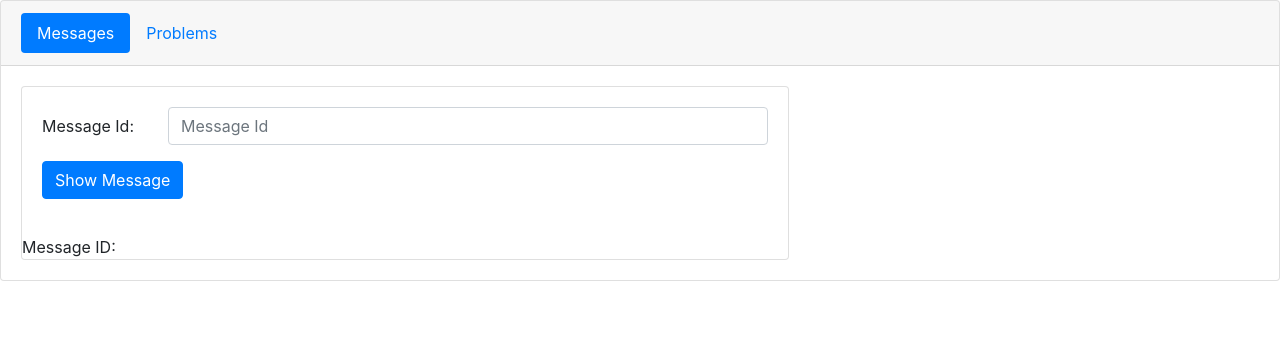
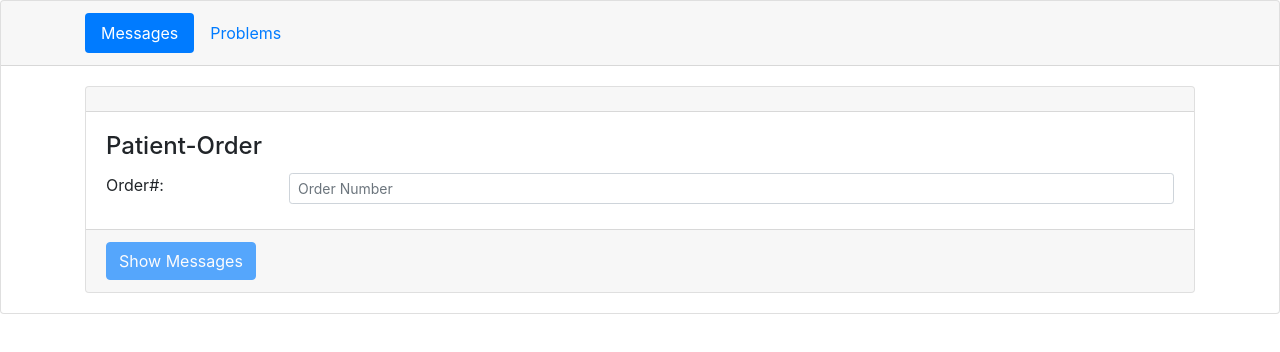
Before and after one commit to Markovitz/MomTester, a Vue app: page /#/ in a window 1280 px wide. Shown: the top 352 px of the page. Built offline with nearby package versions, Linux system fonts and the light colour scheme.

Commit message:
Added axios

```diff
--- a/package.json
+++ b/package.json
@@ -8,10 +8,12 @@
     "lint": "vue-cli-service lint"
   },
   "dependencies": {
+    "axios": "^0.19.1",
     "bootstrap": "^4.4.1",
     "bootstrap-vue": "^2.1.0",
     "core-js": "^3.4.3",
     "vue": "^2.6.11",
+    "vue-axios": "^2.1.5",
     "vue-router": "^3.1.3",
     "vuex": "^3.1.2"
   },
--- a/src/App.vue
+++ b/src/App.vue
@@ -14,8 +14,6 @@
 </template>
 
 <script>
-import 'bootstrap/dist/css/bootstrap.css'
-import 'bootstrap-vue/dist/bootstrap-vue.css'
 
 import TheNavigation from '@/components/TheNavigation.vue'
 export default {
--- a/src/components/Messages.vue
+++ b/src/components/Messages.vue
@@ -1,20 +1,30 @@
 <template>
-  <div class="card" style="width: 48rem;">
-    <div class="card-body">
-        <div class="form-group row">
-          <label for="messageId" class="col-sm-2 col-form-label">Message Id:</label>
-          <div class="col-sm-10">
-            <input type="number" class="form-control" id="messageId" placeholder="Message Id" v-model='messageId'>
-          </div>
-        </div>
-        <div class="form-group row">
-          <div class="col-sm-10">
-            <button type="button" class="btn btn-primary" @click="showMessage">Show Message</button>
-          </div>
-        </div>
-    </div>
-    Message ID: {{messageId}}
-  </div>
+    <b-container>
+      <div>
+        <b-card-group deck>
+          <b-card title="Patient-Order" header-tag="header" footer-tag="footer">
+            <template v-slot:header>
+              <h6 class="mb-0"></h6>
+            </template>
+            <b-card-text>
+              <b-row class="my-1">
+                <b-col sm="2">
+                  <label for="input-small" >Order#:</label>
+                </b-col>
+                <b-col sm="10">
+                  <b-form-input id="input-small" size="sm" placeholder="Order Number" v-model='messageId'></b-form-input>
+                </b-col>
+              </b-row>
+            </b-card-text>
+            <template v-slot:footer>
+              <div>
+                <b-button href="#" variant="primary" :disabled="!canShowMessage" @click="showMessage">Show Messages</b-button>
+              </div>
+            </template>
+          </b-card>
+        </b-card-group>
+      </div>
+    </b-container>
 </template>
 
 <script>
@@ -37,8 +47,8 @@ export default {
     }
   },
   computed: {
-    theMessageId: function() {
-      return this.msg;
+    canShowMessage: function() {
+      return this.messageId !== undefined && this.messageId.trim().length >= 3;
     }
   },
 }
--- a/src/components/TheNavigation.vue
+++ b/src/components/TheNavigation.vue
@@ -1,5 +1,6 @@
 <template>
   <div id="app">
+    <b-container>
       <div id="nav">
           <ul class="nav nav-pills">
               <li class="nav-item">
@@ -10,5 +11,6 @@
               </li>
           </ul>
       </div>
+    </b-container>
   </div>
 </template>
--- a/src/views/Messages.vue
+++ b/src/views/Messages.vue
@@ -1,6 +1,5 @@
 <template>
   <div class="messages">
-    {{id}}
     <Messages
       :msg='id'
       @changeMessage='changeMessage($event)' />
```
Also changed, not shown: src/main.js (+6 -1 lines), 1 other file (tests, documents, lock files or other folders). Lines whose indentation alone changed are shown as unchanged.
